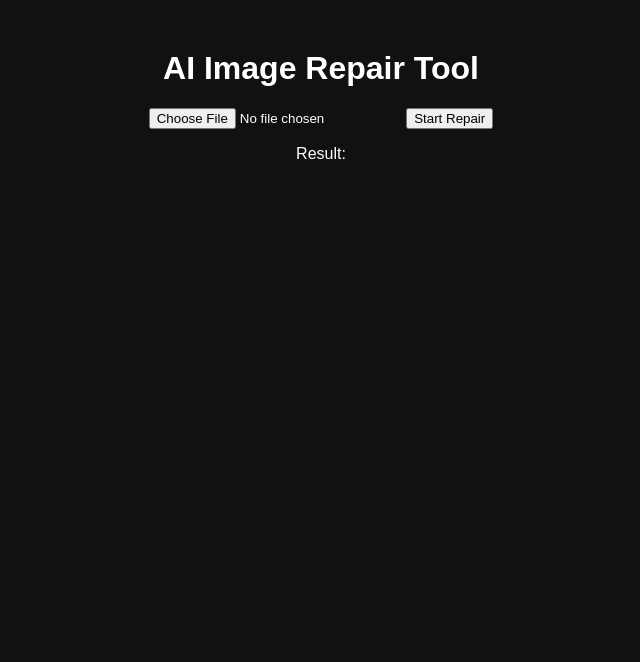
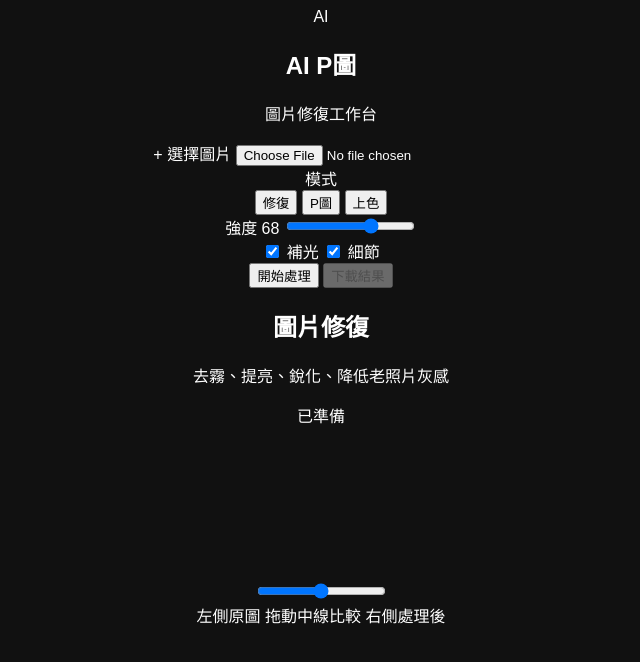
Before and after one commit to hzx0926/ai-image-tool, a plain HTML site: page index.html in a window 1280 px wide. Shown: the whole page, without its empty margins (319-959 px from the left). Drawn offline with Linux system fonts and the light colour scheme.

Commit message:
Add files via upload

```diff
--- a/index.html
+++ b/index.html
@@ -1,22 +1,81 @@
-<!DOCTYPE html>
-<html>
-<head>
-  <title>AI Image Repair Tool</title>
-  <link rel="stylesheet" href="style.css">
-</head>
-<body>
+<!doctype html>
+<html lang="zh-Hant">
+  <head>
+    <meta charset="utf-8" />
+    <meta name="viewport" content="width=device-width, initial-scale=1" />
+    <title>AI P圖與圖片修復</title>
+    <link rel="stylesheet" href="style.css" />
+  </head>
+  <body>
+    <main class="app-shell">
+      <aside class="tool-panel" aria-label="圖片工具">
+        <div class="brand-row">
+          <div class="brand-mark" aria-hidden="true">AI</div>
+          <div>
+            <h1>AI P圖</h1>
+            <p>圖片修復工作台</p>
+          </div>
+        </div>
 
-  <div class="container">
-    <h1>AI Image Repair Tool</h1>
+        <label class="upload-box" for="imageInput">
+          <span class="upload-icon" aria-hidden="true">+</span>
+          <span>選擇圖片</span>
+          <input id="imageInput" type="file" accept="image/*" />
+        </label>
 
-    <input type="file" id="upload">
+        <div class="control-group">
+          <span class="control-title">模式</span>
+          <div class="segmented" role="group" aria-label="模式">
+            <button class="segment is-active" type="button" data-mode="restore">修復</button>
+            <button class="segment" type="button" data-mode="retouch">P圖</button>
+            <button class="segment" type="button" data-mode="color">上色</button>
+          </div>
+        </div>
 
-    <button onclick="uploadImage()">Start Repair</button>
+        <div class="control-group">
+          <label for="strength">強度 <output id="strengthValue">68</output></label>
+          <input id="strength" type="range" min="0" max="100" value="68" />
+        </div>
 
-    <p>Result:</p>
-    <img id="result" />
-  </div>
+        <div class="control-grid">
+          <label class="toggle">
+            <input id="faceLight" type="checkbox" checked />
+            <span>補光</span>
+          </label>
+          <label class="toggle">
+            <input id="detailBoost" type="checkbox" checked />
+            <span>細節</span>
+          </label>
+        </div>
 
-  <script src="app.js"></script>
-</body>
+        <button id="processButton" class="primary-button" type="button">開始處理</button>
+        <button id="downloadButton" class="secondary-button" type="button" disabled>下載結果</button>
+      </aside>
+
+      <section class="workspace" aria-label="圖片預覽">
+        <header class="workspace-header">
+          <div>
+            <h2 id="modeTitle">圖片修復</h2>
+            <p id="modeSubtitle">去霧、提亮、銳化、降低老照片灰感</p>
+          </div>
+          <div class="status-pill" id="statusPill">已準備</div>
+        </header>
+
+        <div class="compare-frame">
+          <canvas id="beforeCanvas" aria-label="原圖"></canvas>
+          <canvas id="afterCanvas" aria-label="處理後圖片"></canvas>
+          <div class="split-line" id="splitLine" aria-hidden="true"></div>
+          <input id="compareSlider" class="compare-slider" type="range" min="0" max="100" value="50" aria-label="比較原圖與處理後" />
+        </div>
+
+        <footer class="workspace-footer">
+          <span>左側原圖</span>
+          <span>拖動中線比較</span>
+          <span>右側處理後</span>
+        </footer>
+      </section>
+    </main>
+
+    <script src="script.js"></script>
+  </body>
 </html>
```
